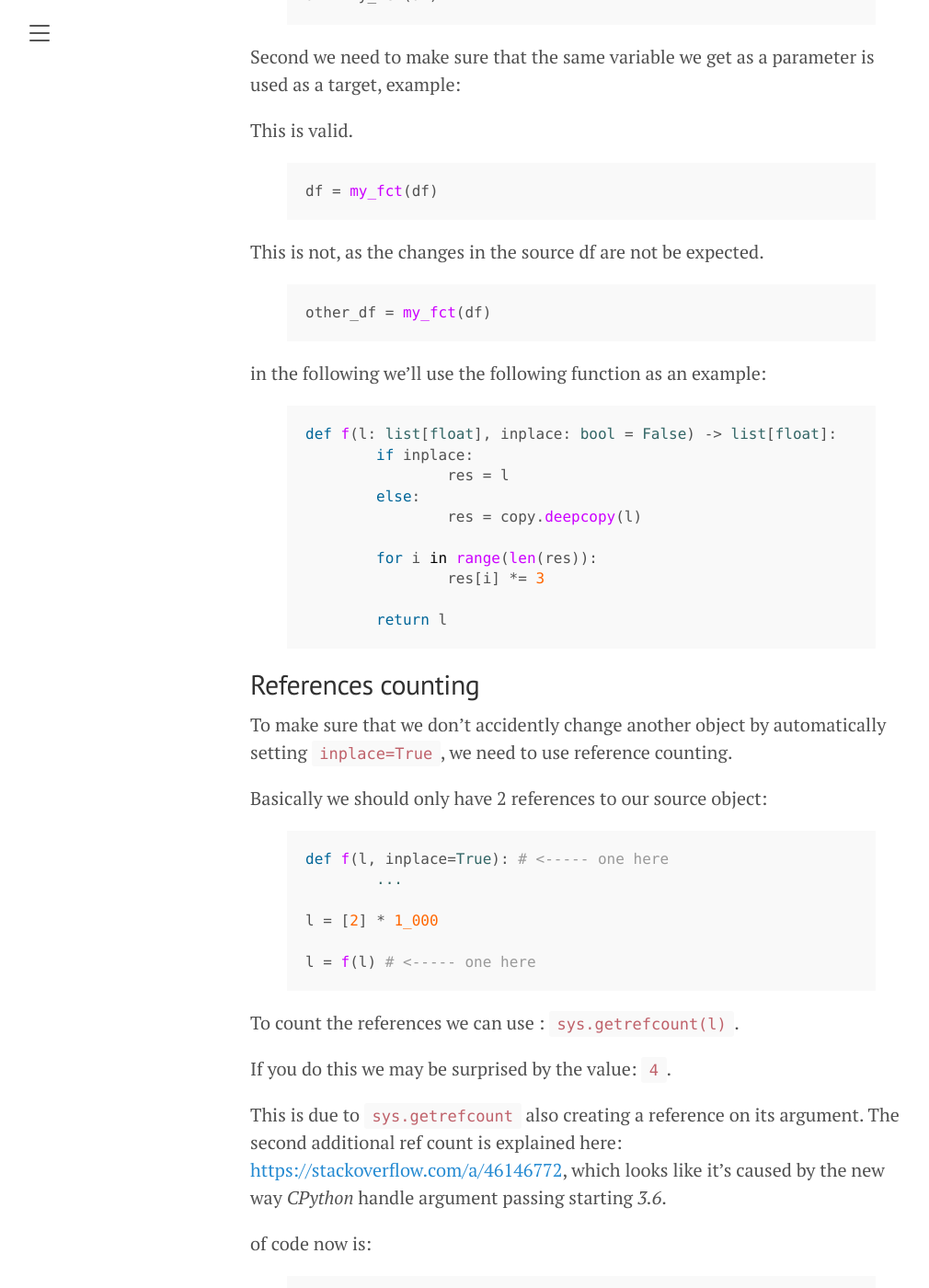
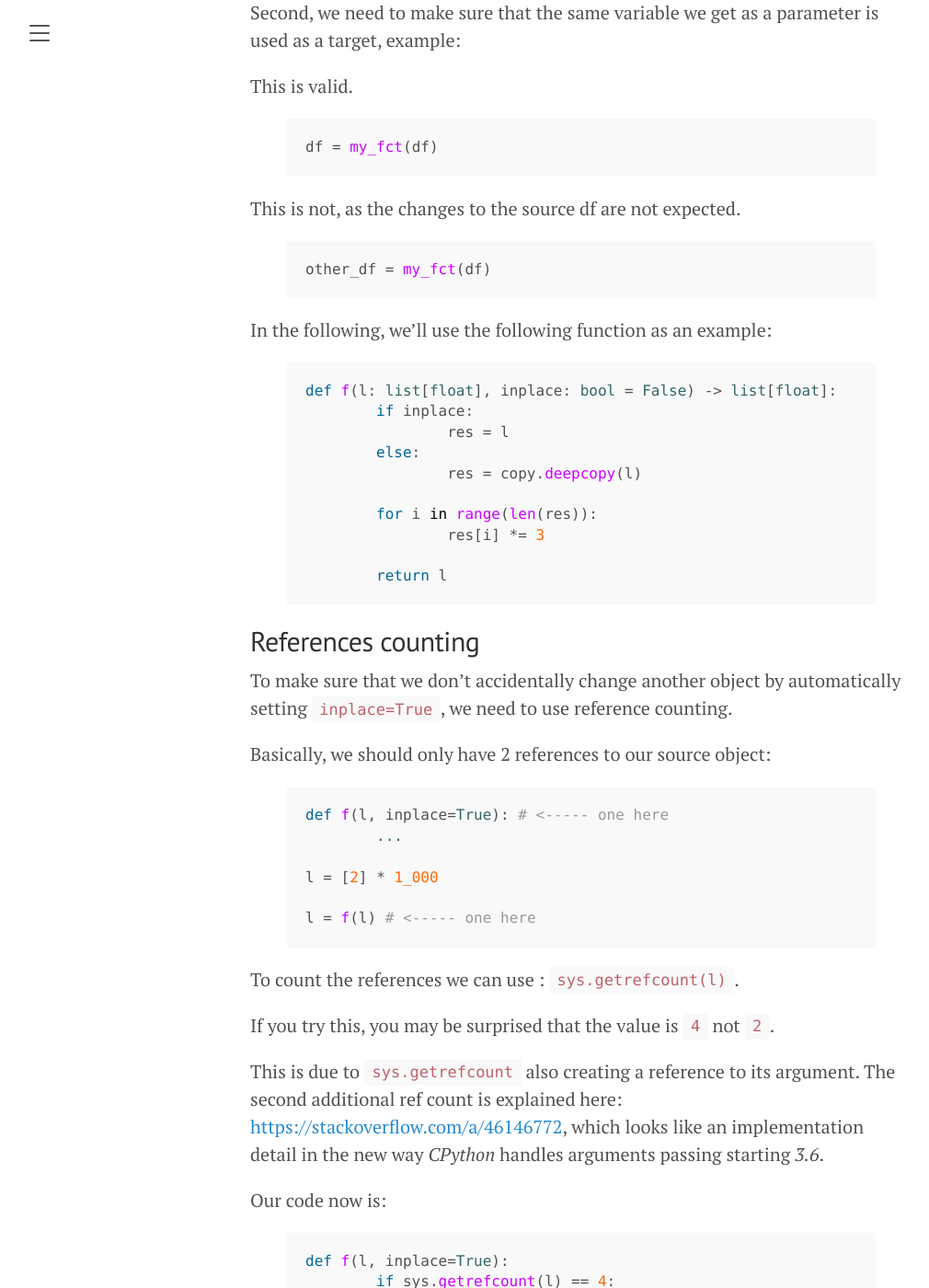
Before and after one commit to ukarroum/ykarroum-blog, a Jekyll site: the page built from blog/_posts/2023-01-24-auto-inplace.md, in a window 1280 px wide and 1400 px high, scrolled down 1117 px. Shown: the whole window at 92% size, without its empty margins (8-1018 px from the left). Built offline with Jekyll 4.4.1, drawn with Linux system fonts in a browser that asks for light colours; some of the changed text lies outside the part shown.

Commit message:
[auto inplace] Final version

```diff
--- a/blog/_posts/2023-01-24-auto-inplace.md
+++ b/blog/_posts/2023-01-24-auto-inplace.md
@@ -3,10 +3,7 @@ layout: post
 title: 'Building automatic inplace in python'
 ---
 
-The inplace parameter
----------------------
-
-When using data related python libraries (pandas, numpy, etc.) a lot of the functions accept an inplace parameter. By setting it to `True` we change the source object without creating any additional copy, in some cases this can have a significant memory impact.
+When using data related python libraries (pandas, numpy, etc.) a lot of the functions accept an inplace parameter. By setting it to `True`, we change the source object without creating an additional copy, in some cases this can have a significant memory impact.
 
 In this article I'll show that we can automatically detect some patterns where using `inplace=True` has no downsides:
 
@@ -19,7 +16,7 @@ df = my_fct(df) # should set inplace=True
 
 To do this we need to solve two main issues:
 
-First, we need to be sure that we have no other references to the given argument, example:
+First, we need to be sure that we have no other references on the source object, for example:
 
 This is a valid use case.
 
@@ -31,7 +28,7 @@ df = my_fct(df)
 
 {% endhighlight %}
 
-This is not, as we'll end up also changing other_df, which may not be intended by the user.
+This is not. As we'll end up also changing `other_df`, which may not be intended by the user.
 
 {% highlight pyhon %}
 
@@ -43,7 +40,7 @@ df = my_fct(df)
 
 {% endhighlight %}
 
-Second we need to make sure that the same variable we get as a parameter is used as a target, example:
+Second, we need to make sure that the same variable we get as a parameter is used as a target, example:
 
 This is valid.
 
@@ -51,13 +48,13 @@ This is valid.
 df = my_fct(df)
 {% endhighlight %}
 
-This is not, as the changes in the source df are not be expected.
+This is not, as the changes to the source df are not expected.
 
 {% highlight python %}
 other_df = my_fct(df)
 {% endhighlight %}
 
-in the following we'll use the following function as an example:
+In the following, we'll use the following function as an example:
 
 {% highlight python %}
 def f(l: list[float], inplace: bool = False) -> list[float]:
@@ -77,9 +74,9 @@ def f(l: list[float], inplace: bool = False) -> list[float]:
 References counting
 -------------------
 
-To make sure that we don't accidently change another object by automatically setting `inplace=True`, we need to use reference counting.
+To make sure that we don't accidentally change another object by automatically setting `inplace=True`, we need to use reference counting.
 
-Basically we should only have 2 references to our source object:
+Basically, we should only have 2 references to our source object:
 
 {% highlight python %}
 
@@ -94,12 +91,12 @@ l = f(l) # <----- one here
 
 To count the references we can use : `sys.getrefcount(l)`.
 
-If you do this we may be surprised by the value: `4`.
+If you try this, you may be surprised that the value is `4` not `2`.
 
-This is due to `sys.getrefcount` also creating a reference on its argument.
-The second additional ref count is explained here: [https://stackoverflow.com/a/46146772](https://stackoverflow.com/a/46146772), which looks like it's caused by the new way _CPython_ handle argument passing starting _3.6_.
+This is due to `sys.getrefcount` also creating a reference to its argument.
+The second additional ref count is explained here: [https://stackoverflow.com/a/46146772](https://stackoverflow.com/a/46146772), which looks like an implementation detail in the new way _CPython_ handles arguments passing starting _3.6_.
 
-of code now is:
+Our code now is:
 
 {% highlight python %}
 def f(l, inplace=True):
@@ -189,6 +186,15 @@ Limitations
 -----------
 
 There are some limitations with the presented approach:
-* Must be first argument.
-* Must return one argument
-* code_context only return one line, maybe not enough info
+
+Our decorator expects the source object to be the first argument, and expect the function to return exactly one value. This is the most common, but we can easily extend our decorator to more usages by adding parameters.
+
+The second limitation is that the `frame.code_context` will only return one line of the code, this may not sound like an issue but it will make it hard to detect use cases like this one:
+
+{% highlight python %}
+df = f(
+	df
+)
+{% endhighlight %}
+
+This is a little trickier to solve and may cause some missed auto inplace opportunities.
```
Also changed, not shown: other parts of blog/_posts/2023-01-24-auto-inplace.md (+3 -3 lines).
